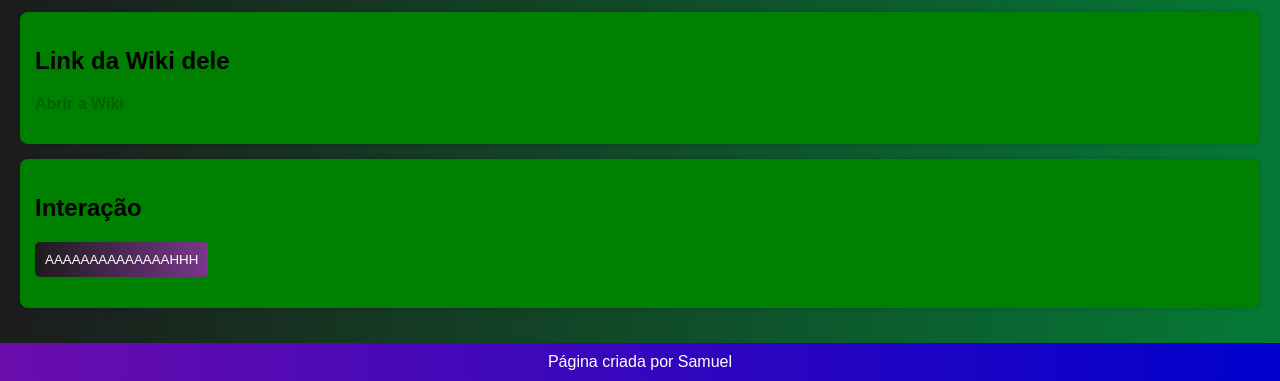
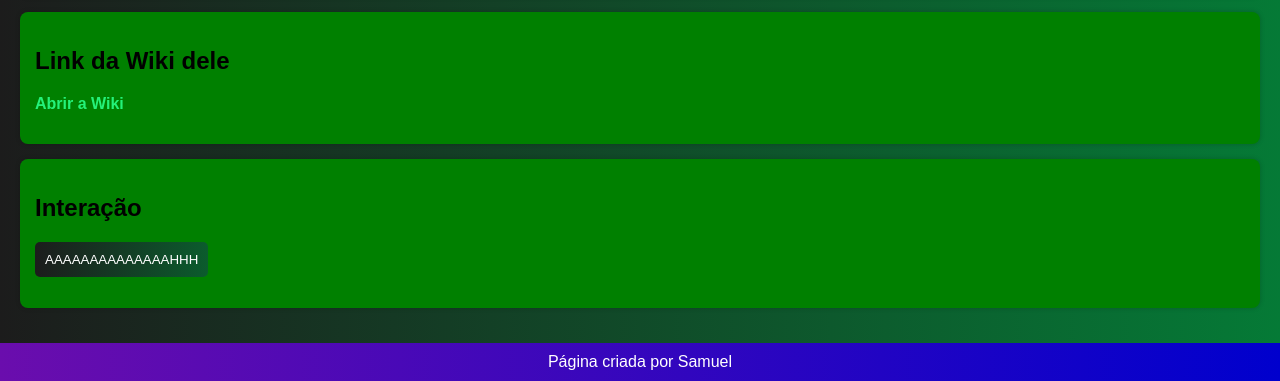
Before and after one commit to SamuelC-2008/NewProject, a plain HTML site: page index.html in a window 1280 px wide. In both pictures the pointer is over the link "Abrir a Wiki". Shown: the part 768-1149 px from the top of the page. Drawn offline with Linux system fonts and the light colour scheme; a script that the page names is missing.

Commit message:
Update index.html

```diff
--- a/index.html
+++ b/index.html
@@ -43,11 +43,11 @@
         }
 
         a:hover {
-            color: darkgreen;
+            color: #24F27A;
         }
 
         button {
-            background: linear-gradient(to right, #1C1C1C, #7A378B);
+            background: linear-gradient(to right, #1C1C1C, #0B5C2D);
             color: white;
             border: none;
             padding: 10px;
@@ -56,7 +56,7 @@
         }
 
         button:hover {
-            background: linear-gradient(to right, #1C1C1C, #7A378B
+            background: linear-gradient(to right, #1C1C1C, #24F27A
             );
         }
 
```
